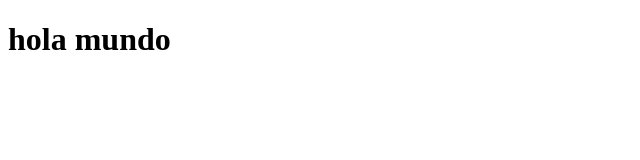
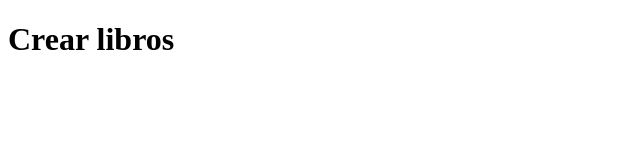
Before and after one commit to josetitoarchila/proyecto_biblioteca, a plain HTML site: page index.html in a window 1280 px wide. Shown: the full height of the page, 0-640 px from the left. Drawn offline with Linux system fonts and the light colour scheme.

```diff
--- a/index.html
+++ b/index.html
@@ -7,6 +7,6 @@
     <title>Document</title>
 </head>
 <body>
-    <h1>hola mundo </h1>
+    <h1>Crear libros </h1>
 </body>
 </html>
```
